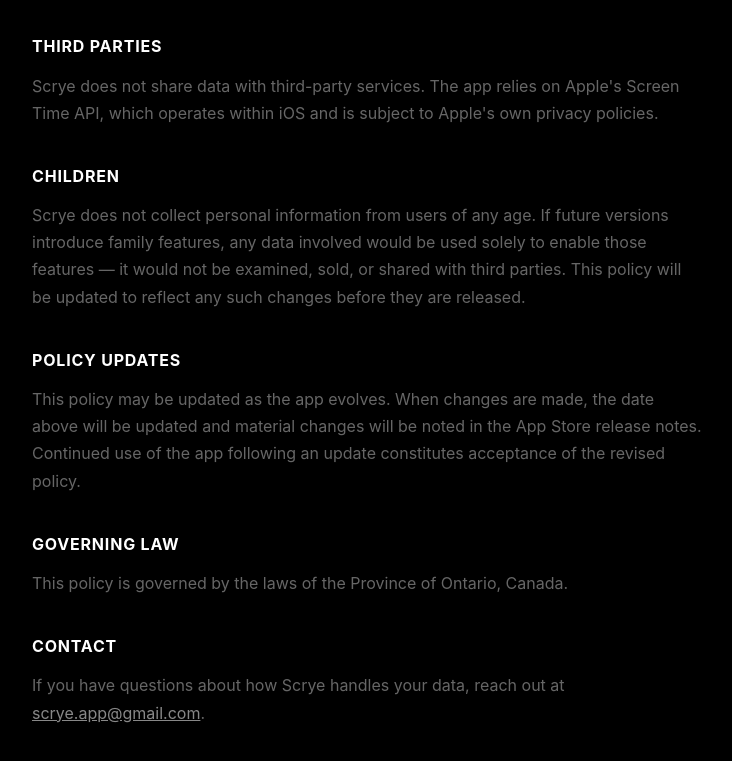
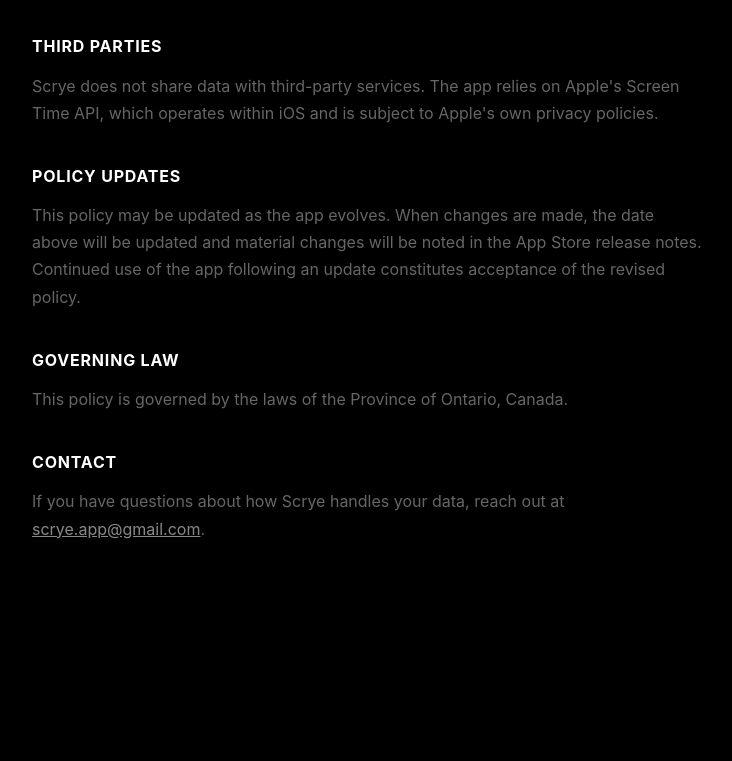
Before and after one commit to ryhams/scrye_website, a plain HTML site: page privacy.html in a window 1280 px wide. Shown: the part 776-1537 px from the top of the page, without its empty margins (272-1004 px from the left). After the commit the page ends 1395 px from the top, so only its background shows below. Drawn offline with Linux system fonts and the light colour scheme.

Commit message:
Clean up privacy policy - state facts simply

```diff
--- a/privacy.html
+++ b/privacy.html
@@ -44,9 +44,6 @@
   <h2>Third Parties</h2>
   <p>Scrye does not share data with third-party services. The app relies on Apple's Screen Time API, which operates within iOS and is subject to Apple's own privacy policies.</p>
 
-  <h2>Children</h2>
-  <p>Scrye does not collect personal information from users of any age. If future versions introduce family features, any data involved would be used solely to enable those features — it would not be examined, sold, or shared with third parties. This policy will be updated to reflect any such changes before they are released.</p>
-
   <h2>Policy Updates</h2>
   <p>This policy may be updated as the app evolves. When changes are made, the date above will be updated and material changes will be noted in the App Store release notes. Continued use of the app following an update constitutes acceptance of the revised policy.</p>
 
```
